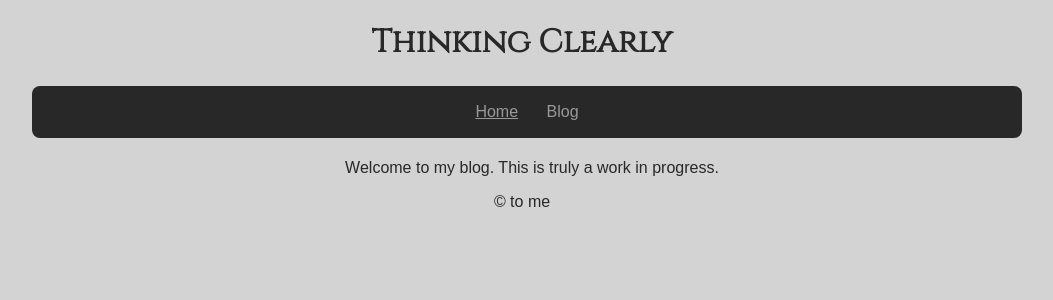
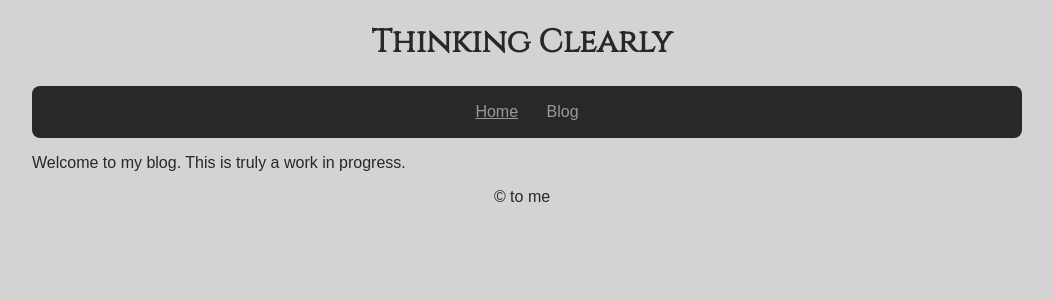
Before and after one commit to dekay2001/dekay2001.github.io, a Jekyll site: the page built from index.md, in a window 1280 px wide. Shown: the top 300 px of the page, without its empty margins (108-1161 px from the left). Built offline with Jekyll 4.4.1, drawn with Linux system fonts in a browser that asks for light colours; some web fonts are replaced; our own code applies the rules of GitHub Pages for plain Markdown files.

Commit message:
fix bug in default main closed twice

```diff
--- a/_layouts/default.html
+++ b/_layouts/default.html
@@ -14,7 +14,7 @@
         <a class="current" href="/">Home</a>
         <a class="navbarlink" href="/blog/">Blog</a>
     </nav>
-    <main id="home_content" class="content"></main>
+    <main id="home_content" class="content">
         <h1>{{ page.title }}</h1>
         <section>
         {{ content }}
```
